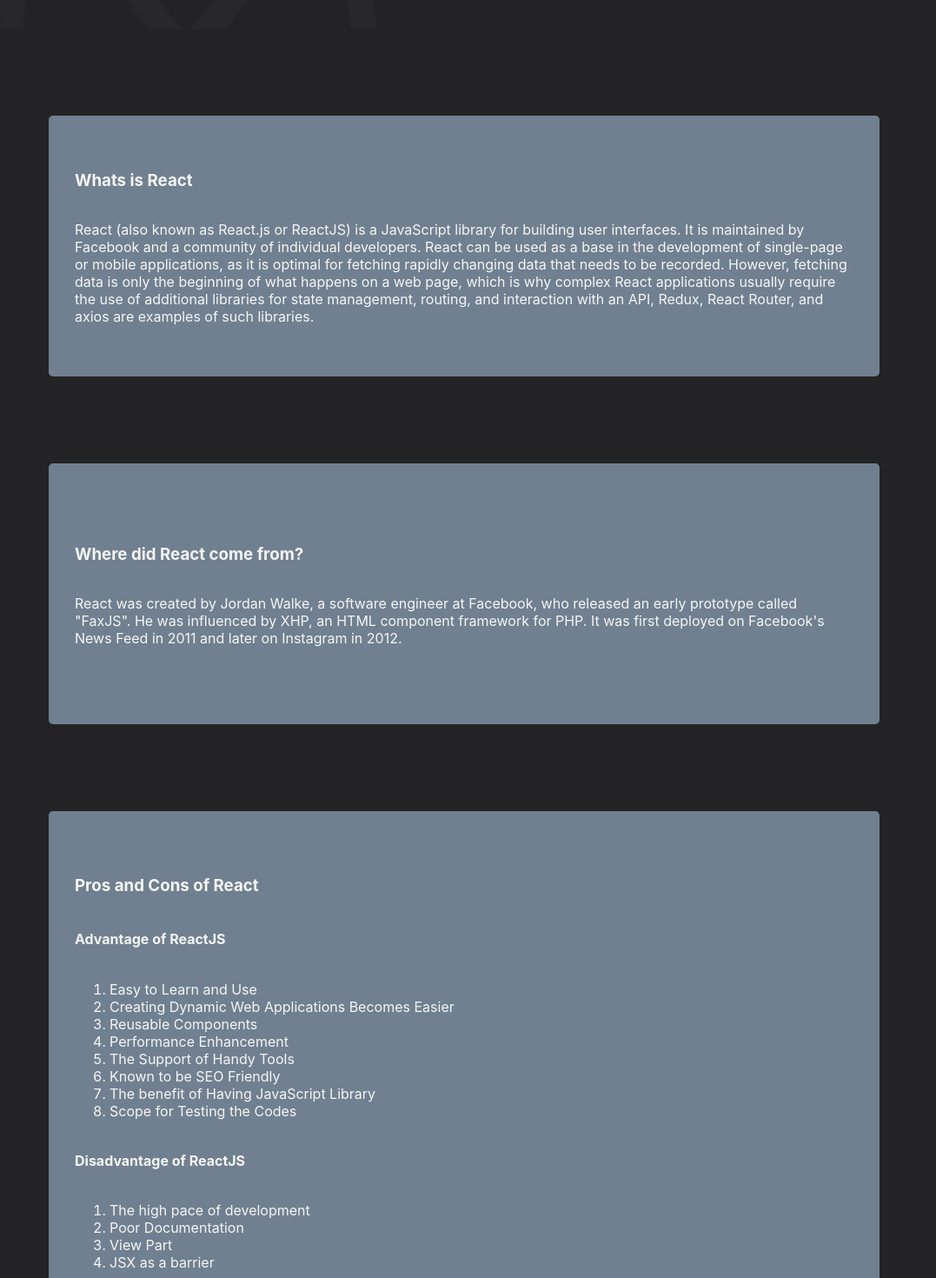
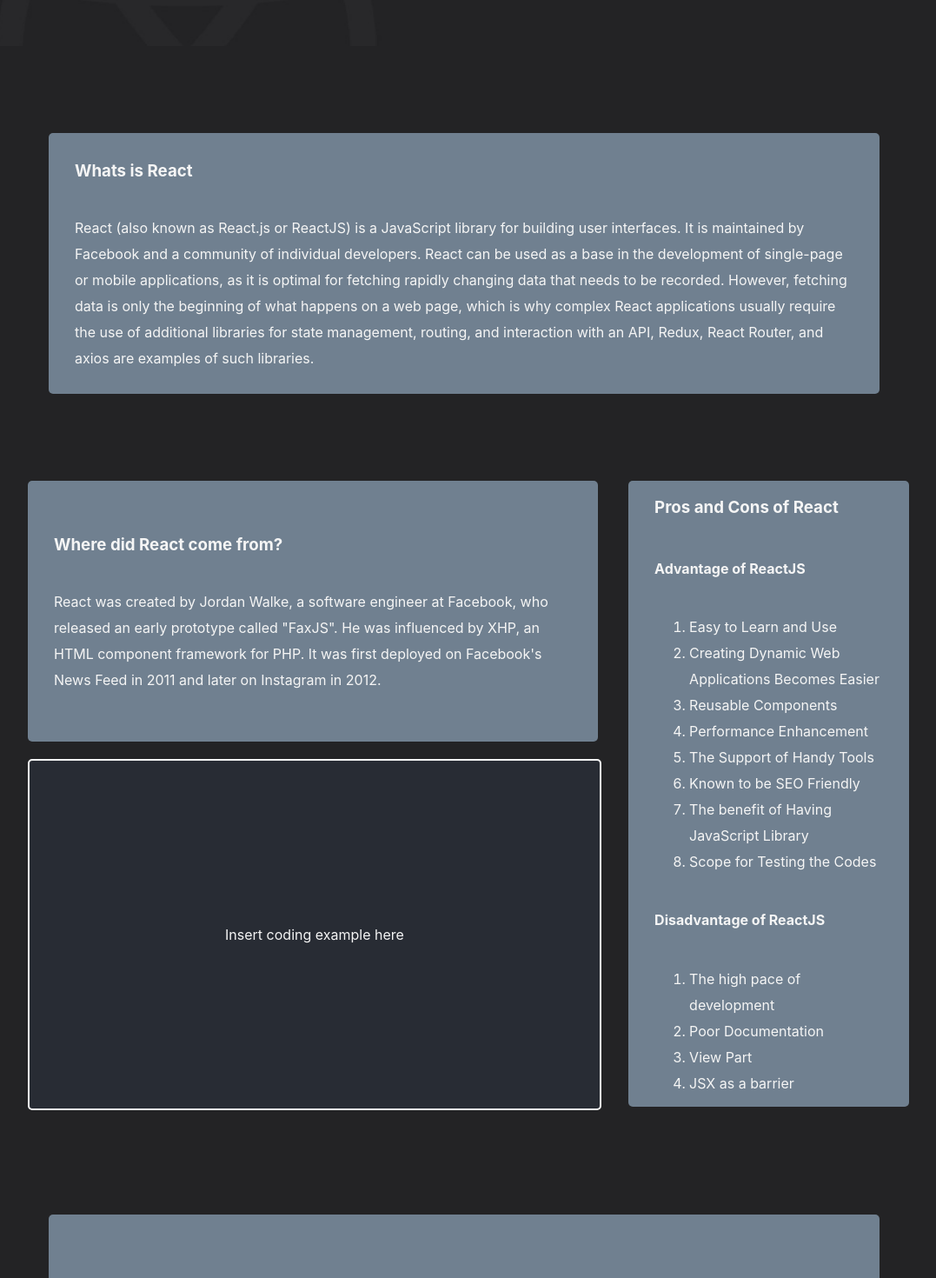
Before and after one commit to BuddhaTheChef/whyReactWebpage, a React (Create React App) app: page / in a window 1280 px wide. Shown: the part 740-2210 px from the top of the page at 87% size, without its empty margins (106-1183 px from the left). Built offline with nearby package versions, Linux system fonts and the light colour scheme.

Commit message:
styled home page

```diff
--- a/src/App.css
+++ b/src/App.css
@@ -37,12 +37,13 @@ body {
 
 .nav-list {
   display: inline-flex;
-  justify-content: left;
+  justify-content: space-around;
   align-items: center;
+  background-color: #05d9fe;
   height: inherit;
   margin:  0 auto;
-  padding: 0;
-  width: 70%;
+  padding: 10px;
+  width: 100%;
   margin-left: 0px;
 }
 
@@ -54,7 +55,7 @@ body {
   padding-top: 12px;
   padding-bottom: 12px;
   margin: 5px;
-  background: #09e6bc;
+  background: #05d9fe;
   border-radius: 9px;
   line-height: 2;
   text-align: right;
@@ -81,6 +82,64 @@ body {
   transform: scale(1.04);
 }
 
+.combine-div {
+  display: flex;
+  width: 80%;
+  margin: 0 auto;
+  justify-content: space-between;
+}
+
+.landing-page-divs {
+  display: flex;
+  justify-content: center;
+  width: 70%;
+  background-color: slategray;
+  flex-direction: column;
+  margin: 100px auto;
+  height: 300px;
+  padding: 0px 30px;
+  border-radius: 5px;
+  line-height: 30px;
+}
+
+.landing-page-divs-2 {
+  justify-content: center;
+  width: 85%;
+  background-color: slategray;
+  flex-direction: column;
+  margin: 0px 10px 20px 10px;
+  height: 300px;
+  padding: 0px 30px;
+  border-radius: 5px;
+  line-height: 30px;
+  display: flex;
+}
+
+.landing-page-divs-pc {
+  display: inline-flex;
+  justify-content: center;
+  width: 30%;
+  background-color: slategray;
+  flex-direction: column;
+  padding: 10px 30px;
+  border-radius: 5px;
+  height: 700px;
+  line-height: 30px;
+}
+
+.landing-div-content {
+  background-color : #282c34;
+  height: 400px;
+  width: 85%;
+  display: inline-flex;
+  justify-content: center;
+  align-items: center;
+  border-radius: 5px;
+  padding: 0px 30px;
+  margin: 0px 10px 20px 10px;
+  border:2px whitesmoke solid;
+}
+
 .ptag {
   color: magenta;
   background: lavenderblush;
--- a/src/components/LandingPage.js
+++ b/src/components/LandingPage.js
@@ -16,7 +16,7 @@ class LandingPage extends Component {
           <h1 style={{textAlign: 'center', fontSize: '80px'}}>Why React?</h1>
         </div>
         <section style={ sectionStyle }></section>
-        <div style={{display: 'flex', justifyContent:'center', width: '70%', backgroundColor: 'slategray', flexDirection:'column', margin: '100px auto', height: '300px', padding: '0px 30px', borderRadius: '5px'}}>
+        <div class="landing-page-divs">
           <h3>Whats is React</h3>
           <p>
             React (also known as React.js or ReactJS) is a JavaScript library
@@ -31,7 +31,9 @@ class LandingPage extends Component {
             Router, and axios are examples of such libraries.
           </p>
         </div>
-        <div style={{display: 'flex', justifyContent:'center', width: '70%', backgroundColor: 'slategray', flexDirection:'column', margin: '100px auto', height: '300px', padding: '0px 30px', borderRadius: '5px'}}>
+        <div class="combine-div">
+        <div style={{flexDirection: 'column', width: 'inherit', justifyContent: 'start', display: 'flex'}}>
+        <div class="landing-page-divs-2">
           <h3>Where did React come from?</h3>
           <div>
             <p>
@@ -43,7 +45,11 @@ class LandingPage extends Component {
             </p>
           </div>
         </div>
-        <div style={{display: 'flex', justifyContent:'center', width: '70%', backgroundColor: 'slategray', flexDirection:'column', margin: '100px auto', height: '600px', padding: '0px 30px', borderRadius: '5px'}}>
+        <div class="landing-div-content">
+        Insert coding example here
+        </div>
+        </div>
+        <div class="landing-page-divs-pc">
           <h3>Pros and Cons of React</h3>
           <h4>Advantage of ReactJS</h4>
           <ol>
@@ -64,7 +70,8 @@ class LandingPage extends Component {
               <li>JSX as a barrier</li>
           </ol>
         </div>
-        <div style={{display: 'flex', justifyContent:'center', width: '70%', backgroundColor: 'slategray', flexDirection:'column', margin: '100px auto', height: '300px', padding: '0px 30px', borderRadius: '5px'}}>
+        </div>
+        <div class="landing-page-divs">
             <h3>What is JSX?</h3>
             <p>
             Basically, by using JSX you can write concise HTML/XML-like structures
```
